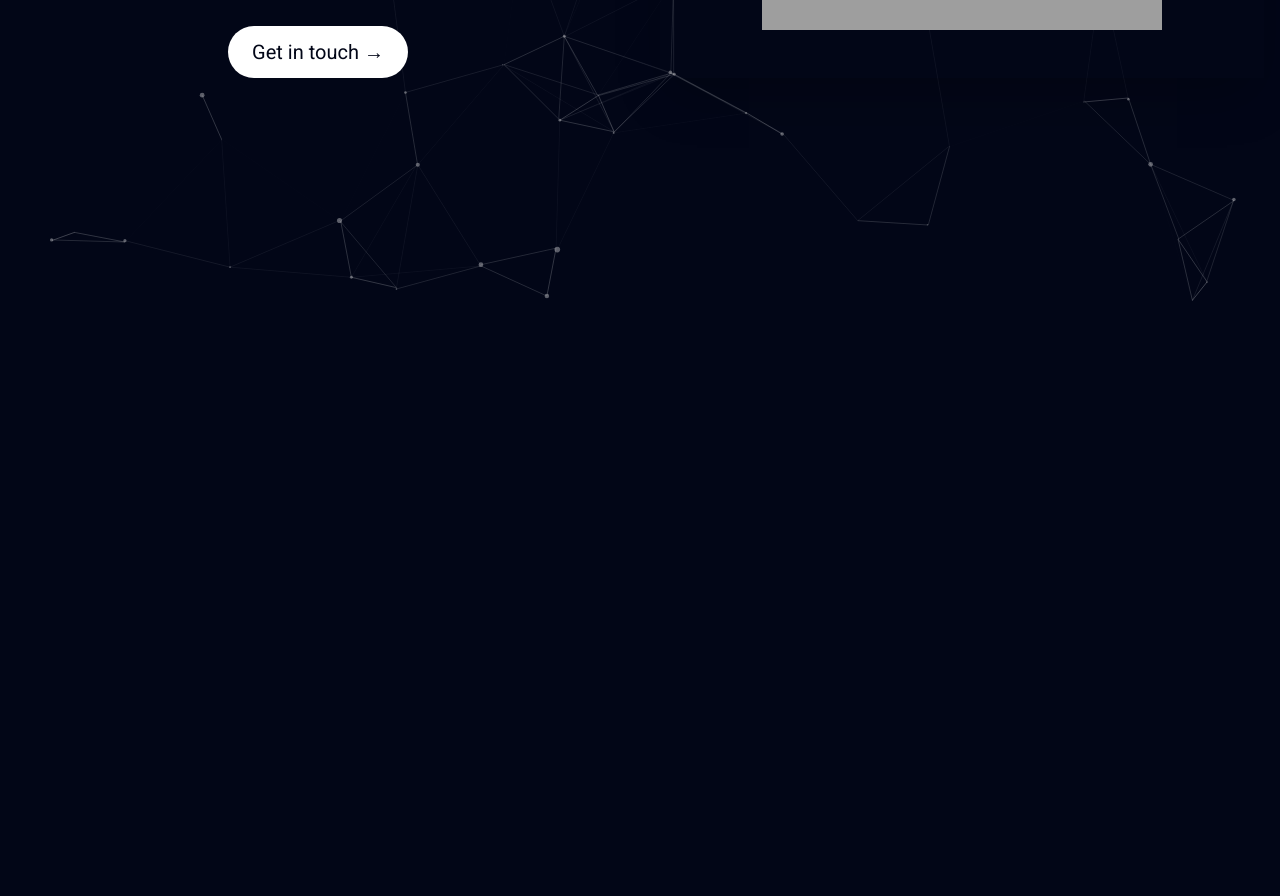
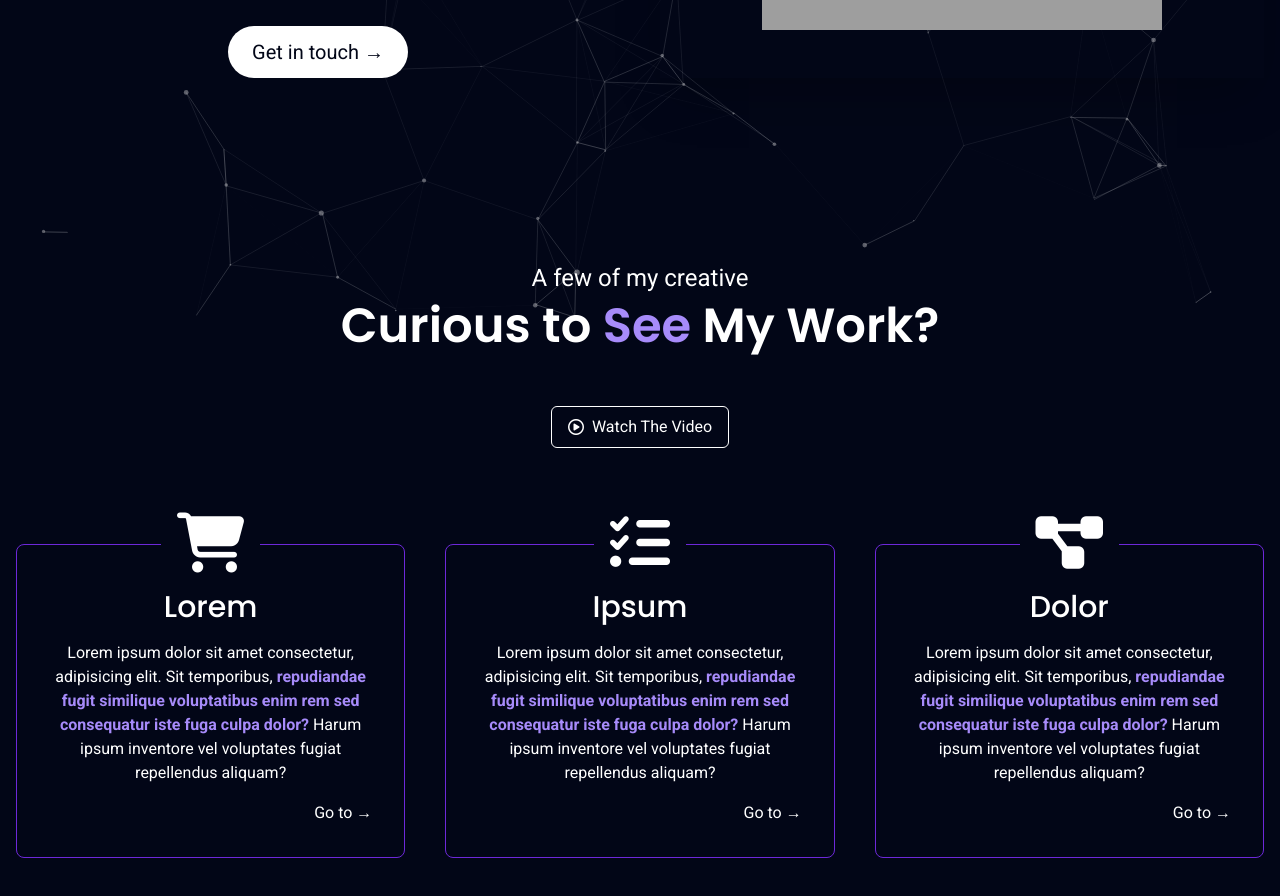
Before and after one commit to Anjasfedo/portfolio-page-SvelteKit, a SvelteKit app: page / in a window 1280 px wide. Shown: the part 480-1376 px from the top of the page. Before the commit the page ends 800 px from the top, so only its background shows below. Built offline with nearby package versions, Linux system fonts and the light colour scheme; grey boxes are pictures that could not be loaded.

Commit message:
Some Section on Main Component

```diff
--- a/src/components/Header.svelte
+++ b/src/components/Header.svelte
@@ -16,7 +16,7 @@
         (y > 0 ? " py-4 bg-slate-950 border-violet-950" : " py-6 bg-transparent border-transparent")}
 >
     <h1 class="font-medium"><b class="font-bold poppins">Anjas</b>Fedo</h1>
-    <div class="sm:flex items-center gap-4 hidden">
+    <div class="sm:flex ml-auto pr-4 items-center gap-4 hidden">
         {#each tabs as tab, index}
             <a href={tab.link} class="duration-200 hover:text-violet-400">
                 <p>{tab.name}</p>
--- a/src/components/Main.svelte
+++ b/src/components/Main.svelte
@@ -1,4 +1,11 @@
 <script>
+    import Step from "../components/Step.svelte";
+
+    let steps = [
+        { name: "Lorem", icon: "fa-solid fa-cart-shopping" },
+        { name: "Ipsum", icon: "fa-solid fa-list-check" },
+        { name: "Dolor", icon: "fa-solid fa-diagram-project" },
+    ];
 </script>
 
 <main class="flex flex-col flex-1 p-4">
@@ -27,4 +34,47 @@
             <img src={"images/img-blank.PNG"} alt="Profile Image" class="object-cover z-[2] max-h-[70vh]" />
         </div>
     </section>
+    <section id="projects" class="py-20 lg:py-32 flex flex-col gap-24">
+        <div class="flex flex-col gap-2 text-center">
+            <h6 class="text-lg sm:text-xl md:text-2xl">A few of my creative</h6>
+            <h3 class="font-semibold text-3xl sm:text-4xl md:text-5xl">
+                Curious to <span class="poppins text-violet-400">See</span> My Work?
+            </h3>
+        </div>
+        <a
+            href="https://www.youtube.com/watch?v=dQw4w9WgXcQ"
+            target="_blank"
+            class="mx-auto px-4 py-2 rounded-md border border-solid border-white flex items-center gap-2 -mb-4 sm:-mb-0 -mt-10 hover:border-violet-700 duration-200"
+            ><i class="fa-regular fa-circle-play"></i>
+            <p>Watch The Video</p></a
+        >
+        <div class="grid grid-cols-1 lg:grid-cols-3 gap-12 lg:gap-10">
+            <Step step={steps[0]}>
+                <p>
+                    Lorem ipsum dolor sit amet consectetur, adipisicing elit. Sit temporibus, <strong
+                        class="text-violet-400"
+                        >repudiandae fugit similique voluptatibus enim rem sed consequatur iste fuga culpa dolor?</strong
+                    > Harum ipsum inventore vel voluptates fugiat repellendus aliquam?
+                </p>
+            </Step>
+            <Step step={steps[1]}>
+                <p>
+                    Lorem ipsum dolor sit amet consectetur, adipisicing elit. Sit temporibus, <strong
+                        class="text-violet-400"
+                        >repudiandae fugit similique voluptatibus enim rem sed consequatur iste fuga culpa dolor?</strong
+                    > Harum ipsum inventore vel voluptates fugiat repellendus aliquam?
+                </p></Step
+            ><Step step={steps[2]}>
+                <p>
+                    Lorem ipsum dolor sit amet consectetur, adipisicing elit. Sit temporibus, <strong
+                        class="text-violet-400"
+                        >repudiandae fugit similique voluptatibus enim rem sed consequatur iste fuga culpa dolor?</strong
+                    > Harum ipsum inventore vel voluptates fugiat repellendus aliquam?
+                </p></Step
+            >
+        </div>
+    </section>
+    <section id="about">
+
+    </section>
 </main>
--- a/src/components/Step.svelte
+++ b/src/components/Step.svelte
@@ -0,0 +1,24 @@
+<script>
+    export let step;
+</script>
+
+<a
+    href={step.href}
+    target="_blank"
+    class="p4 sm:p-6 md:p-8 flex flex-col gap-4 rounded-lg border border-solid border-violet-700 text-center group cursor-pointer hover:border-violet-400 duration-200"
+>
+    <div
+        class="bg-slate-950 grid place-items-center px-4 text-5xl md:text-6xl -mt-10 sm:-mt-12 md:-mt-14 lg:-mt-16 mx-auto duration-200"
+    >
+        <i class={step.icon}></i>
+    </div>
+    <h3 class="font-medium text-xl sm:text-2xl md:text-3xl">{step.name}</h3>
+    <slot />
+    <div class="flex-1 flex justify-between gap-4 items-center">
+        <div
+            class="ml-auto cursor-pointer hover:text-slate-950 duration-200 relative after:absolute after:top-0 after:h-0 after:right-full after:w-full after:h-full after:bg-white after:duration-200 hover:after:translate-x-full after:z-[-1] overflow-hidden"
+        >
+            <p class="relative z-4">Go to &rarr;</p>
+        </div>
+    </div>
+</a>
```
